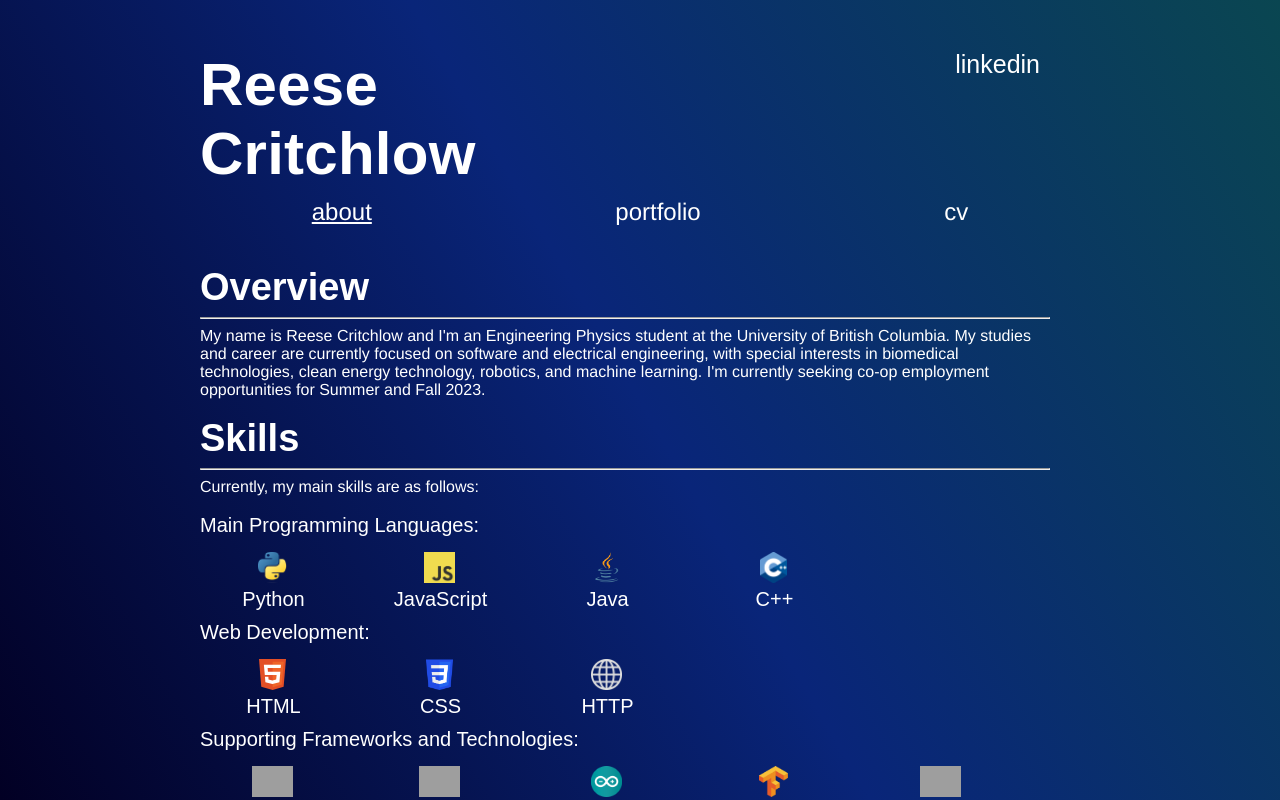
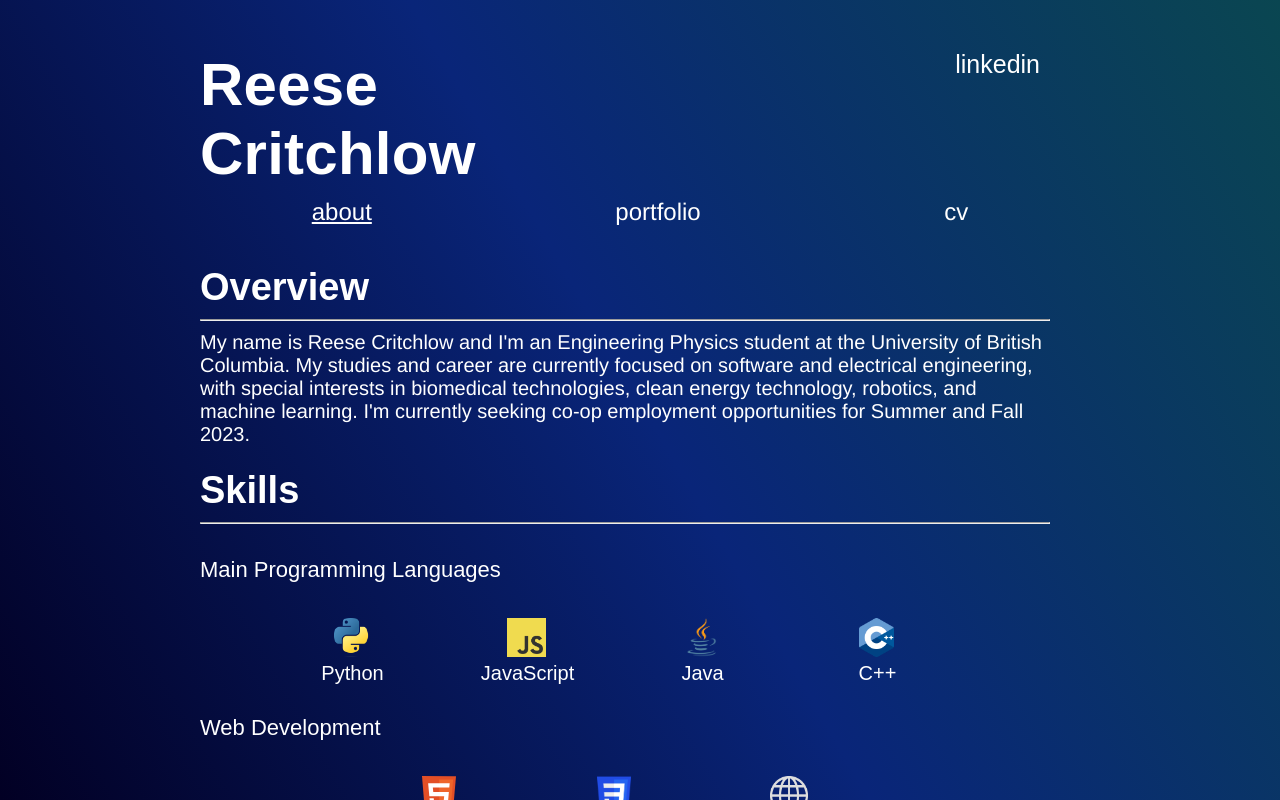
Before and after one commit to reesecritchlow/portfolio, a React (Create React App) app: page / in a window 1280 px wide. Built offline with nearby package versions, Linux system fonts and the light colour scheme; grey boxes are pictures that could not be loaded; a web font is replaced by a local one.

Commit message:
formatting changes

```diff
--- a/src/App.css
+++ b/src/App.css
@@ -19,7 +19,11 @@ h4 {
   font-family: neue-haas-grotesk-text, sans-serif;
   font-weight: 500;
   font-style: normal;
-  font-size: 20px
+  font-size: 22px
+}
+
+h4.centered {
+
 }
 
 h2 {
@@ -180,6 +184,10 @@ video.portfolio {
   top: 20vh;
 }
 
+.description {
+  font-size: 20px;
+}
+
 img.resume {
   width: 100%;
   border: 5px solid #555;
@@ -209,7 +217,11 @@ hr.divider {
   display: flex;
   flex-direction: row;
   flex-flow: wrap;
+  justify-content: center;
+  margin-top: 20px;
+
 }
+
 li {
   margin-bottom: 10px;
 }
--- a/src/components/SkillBadge.css
+++ b/src/components/SkillBadge.css
@@ -1,5 +1,5 @@
 .exterior {
-    border-radius: 3px;
+    border-radius: 15px;
     padding: 10px;
 
     display: flex;
@@ -8,10 +8,15 @@
     margin-right: 20px;
     padding-left: 20px;
     padding-right: 15px;
-
-    width: 7em;
+    width: 6em;
+    height: fit-content;
     text-align: center;
     color: white;
+    font-weight: 800;
+
+    margin-bottom: 20px;
+
+
 }
 
 .logoRow {
--- a/src/pages/About.jsx
+++ b/src/pages/About.jsx
@@ -31,7 +31,7 @@ function About() {
                 <Header pageState={'about'} />
                 <div class="imageHalf">
                         <div>
-                            <div class="imagetext">
+                            <div class="imagetext description">
                             <h3>Overview</h3>
                             <hr />
                             My name is Reese Critchlow and I'm an Engineering Physics student at the University of British Columbia.
@@ -42,23 +42,22 @@ function About() {
                             <br />
                             <h3>Skills</h3>
                             <hr />
-                            Currently, my main skills are as follows:
+
                             <br />
-                            <br />
-                            <h4>Main Programming Languages:</h4>
+                            <h4 class="centered">Main Programming Languages</h4>
                             <div class="skillContainer">
                                 <SkillBadge name={'Python'} logo={pythonLogo} /*experiences={['General Purpose Programming', 'Math and Physics', 'Machine Learning', 'Computer Vision']} */ />
                                 <SkillBadge name={'JavaScript'} logo={jsLogo} />
                                 <SkillBadge name={'Java'} logo={javaLogo} />
                                 <SkillBadge name={'C++'} logo={cppLogo} />
                             </div>
-                            <h4>Web Development:</h4>
+                            <h4 class="centered">Web Development</h4>
                             <div class="skillContainer">
                                 <SkillBadge name={'HTML'} logo={htmlLogo} />
                                 <SkillBadge name={'CSS'} logo={cssLogo} />
                                 <SkillBadge name={'HTTP'} logo={httpLogo} />
                             </div>
-                            <h4>Supporting Frameworks and Technologies:</h4>
+                            <h4 class="centered">Supporting Frameworks and Technologies</h4>
                             <div class="skillContainer">
                                 <SkillBadge name={'React'} logo={reactLogo}/>
                                 <SkillBadge name={'React Native'} logo={reactLogo} />
@@ -69,17 +68,17 @@ function About() {
                                 <SkillBadge name={'Git/GitHub'} logo={gitLogo} />
                                 <SkillBadge name={'Node.js'} logo={nodeLogo} />
                             </div>
-                            <h4>Electronics and Hardware:</h4>
+                            <h4 class="centered">Electronics and Hardware</h4>
                             <div class="skillContainer">
                                 <SkillBadge name={'Circuit Design and Analysis'} logo={circuitLogo} />
                                 <SkillBadge name={'Soldering'} logo={solderingLogo} />
                             </div>
-                            <h4>Developing Languages and Technologies:</h4>
+                            <h4 class="centered">Developing Languages and Technologies</h4>
                             <div class="skillContainer">
                                 <SkillBadge name={'MATLAB'} logo={matlabLogo} />
                                 <SkillBadge name={'Simulink'} logo={simulinkLogo} />
                                 <SkillBadge name={'SQL'} logo={sqlLogo} />
-                                <SkillBadge name={'CAD (OnShape and Solidworks)'} logo={onshapeLogo} />
+                                <SkillBadge name={'CAD (OnShape)'} logo={onshapeLogo} />
                                 <SkillBadge name={'ROS (Robot Operating System)'} logo={rosLogo} />
                             </div>
                             <h4>Skills I&apos;m Looking to Acquire:</h4>
```
